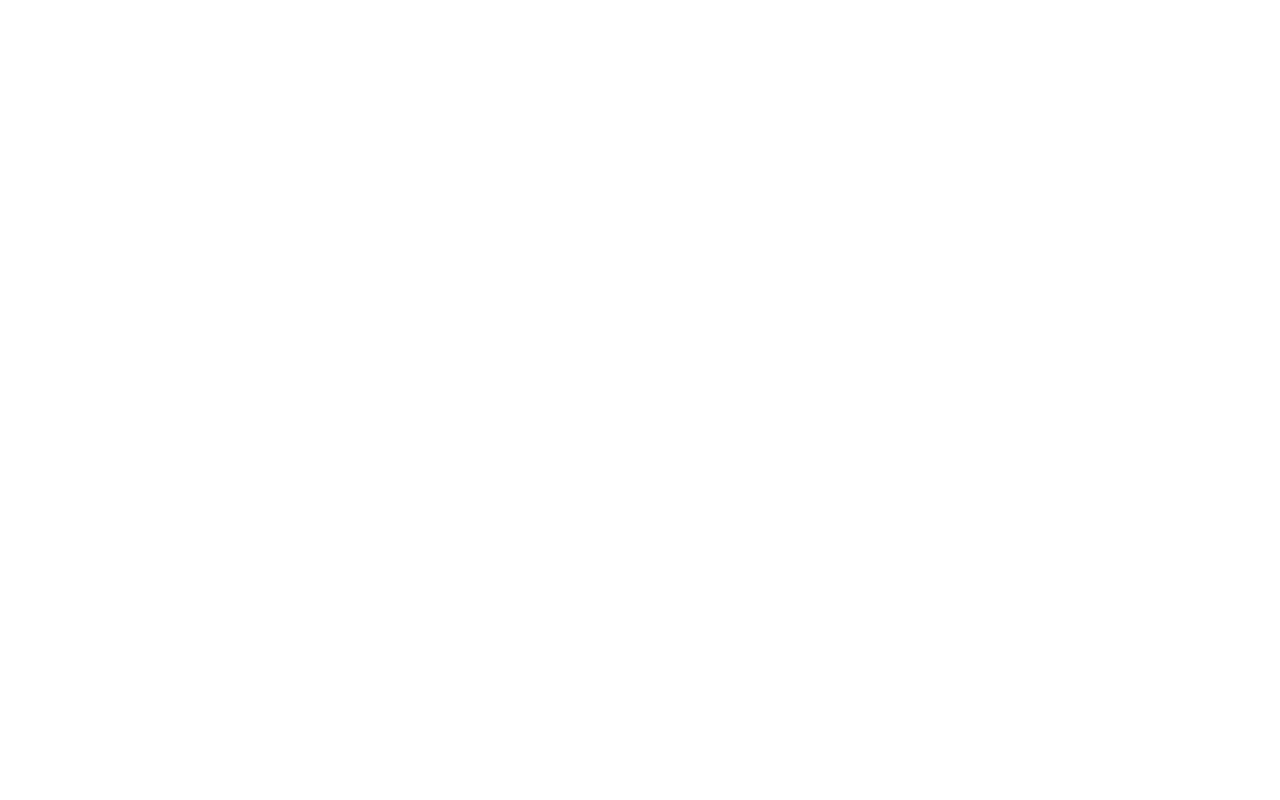
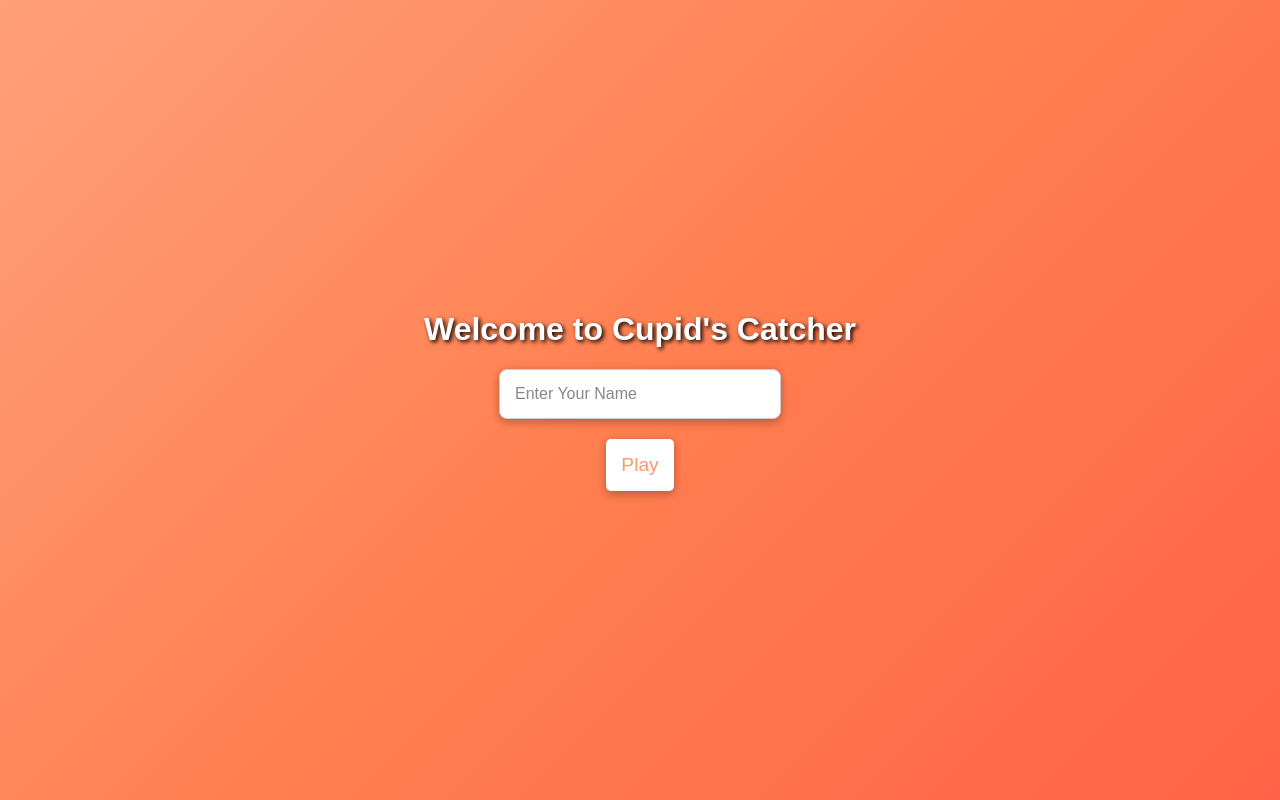
Before and after one commit to rudranshyt/Cupids-Catcher, a plain HTML site: page index.html in a window 1280 px wide. Drawn offline with Linux system fonts and the light colour scheme.

Commit message:
built welcome page

```diff
--- a/index.html
+++ b/index.html
@@ -10,7 +10,16 @@
 
 <body>
     <div class="main">
+        <div class="header">
+            <h1>Welcome to Cupid's Catcher</h1>
+        </div>
+        <div class="input">
+            <input placeholder="Enter Your Name" id="userInputField" type="text">
+        </div>
 
+        <div class="button">
+            <button type="button" onclick="getUserInput()"> Play</button>
+        </div>
     </div>
     <script src="controllers/script.js"></script>
 </body>
--- a/styles/styles.css
+++ b/styles/styles.css
@@ -0,0 +1,60 @@
+body{
+    margin: 0 auto;
+
+}
+.main{
+    background: linear-gradient(135deg, #FFA07A, #FF7F50, #FF6347);
+    margin: 0;
+    height: 100vh;
+    display: flex;
+    flex-direction: column;
+    font-family: 'Arial', sans-serif;
+    align-items: center;
+    justify-content: center;
+}
+.header {
+    color: white;
+    text-shadow: 2px 2px 4px #000;
+    text-align: center;
+}
+.input h4 {
+    font-size: 1.2em;
+    margin: 0;
+    color: #fff;
+}
+
+input {
+    display: flex;
+    flex-direction: column;
+    align-items: center;
+    justify-content: center;
+    padding: 15px;
+    width: 250px;
+    border: none;
+    border-radius: 8px;
+    font-size: 1em;
+    color: #555;
+    background-color: #fff;
+    box-shadow: 0 4px 8px rgba(0, 0, 0, 0.2), 0 0 10px rgba(0, 0, 0, 0.1);
+    border: 1px solid #ccc;
+}
+
+.input input::placeholder {
+    color: #888;
+}
+.button button {
+    padding: 15px;
+    background-color: #fff;
+    color: #ff9770;
+    border: none;
+    border-radius: 5px;
+    font-size: 1.2em;
+    cursor: pointer;
+    transition: background-color 0.3s ease;
+    box-shadow: 0 4px 8px rgba(0, 0, 0, 0.2), 0 0 10px rgba(0, 0, 0, 0.1);
+    margin: 20px;
+}
+
+.button button:hover {
+    background-color: #ffddb9;
+}
```
